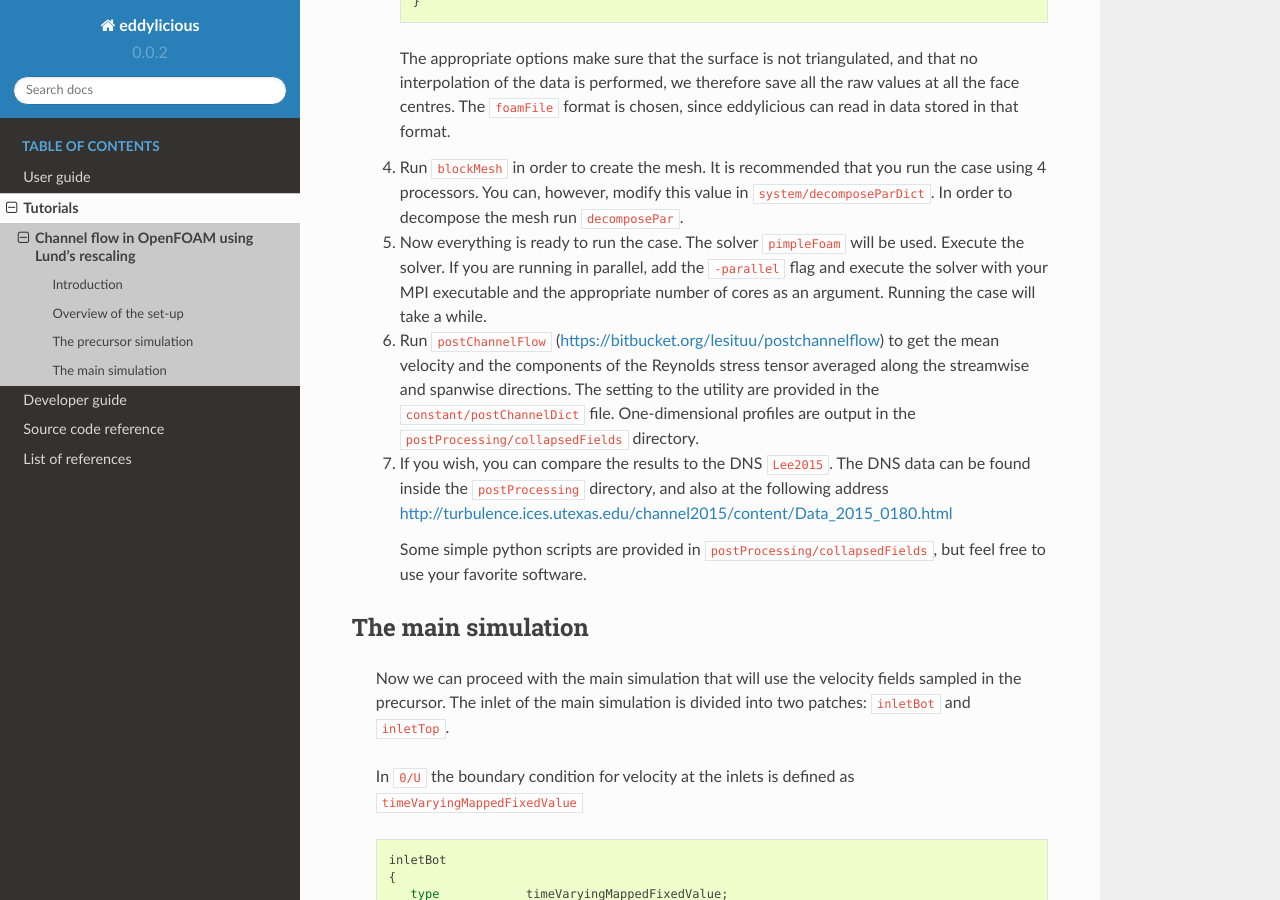
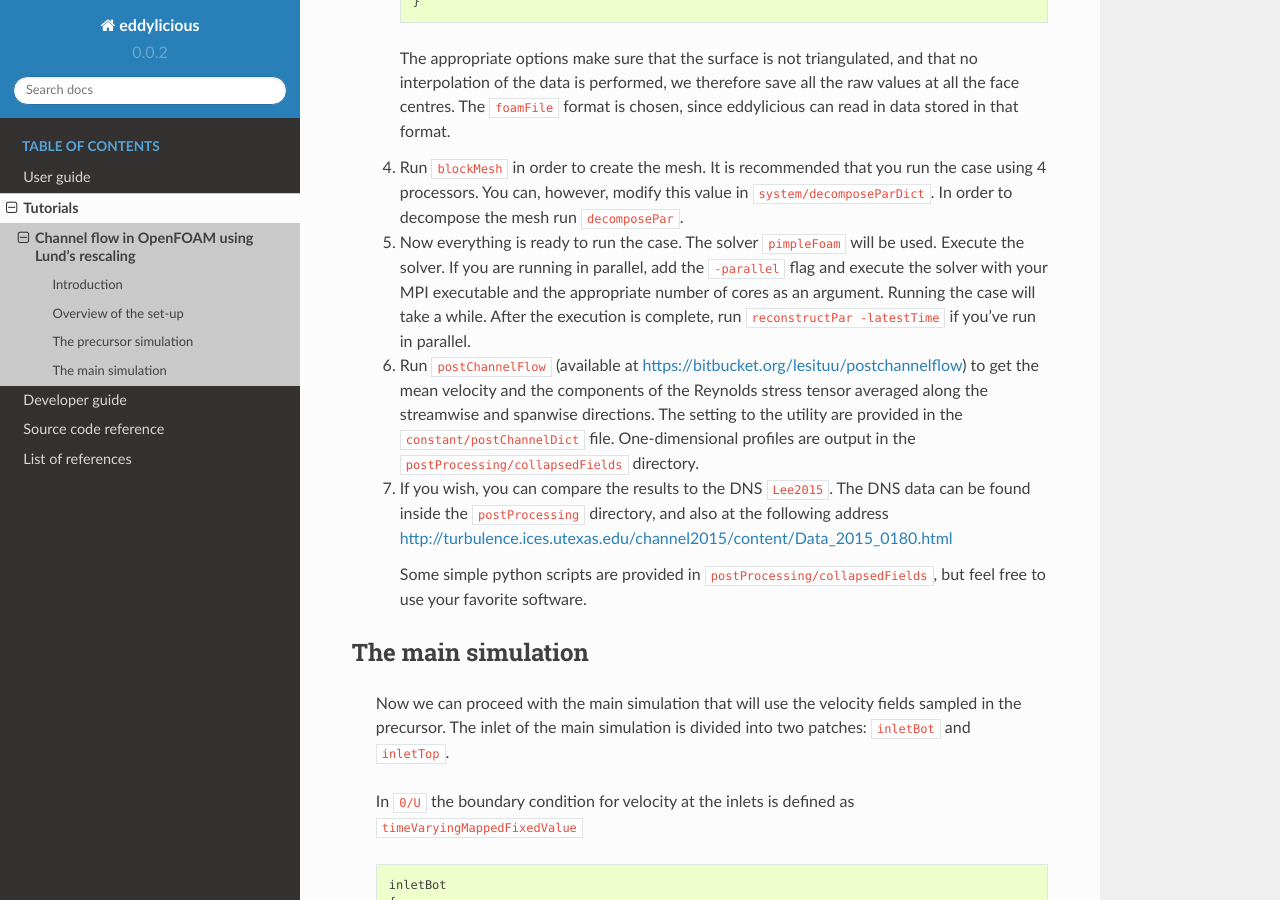
Before and after one commit to timofeymukha/eddylicious, a Sphinx documentation site: the page built from docs/tutorials/of_channel_lund.rst, in a window 1280 px wide and 900 px high, scrolled down 3581 px. Built offline with Sphinx 7.4.7 and the Read the Docs theme 2.0.0, drawn with Linux system fonts in a browser that asks for light colours; cross-references to code outside the pages are shown as plain code.

Commit message:
Working on docs.

```diff
--- a/docs/tutorials/of_channel_lund.rst
+++ b/docs/tutorials/of_channel_lund.rst
@@ -196,9 +196,11 @@ Please follow the following steps.
       ``-parallel`` flag and execute the solver with your MPI executable and
       the appropriate number of cores as an argument.
       Running the case will take a while.
+      After the execution is complete, run ``reconstructPar -latestTime`` if
+      you've run in parallel.
 
    6. Run ``postChannelFlow``
-      (https://bitbucket.org/lesituu/postchannelflow)
+      (available at https://bitbucket.org/lesituu/postchannelflow)
       to get the mean velocity and the components of the Reynolds stress tensor
       averaged along the streamwise and spanwise directions.
       The setting to the utility are provided in the
```
